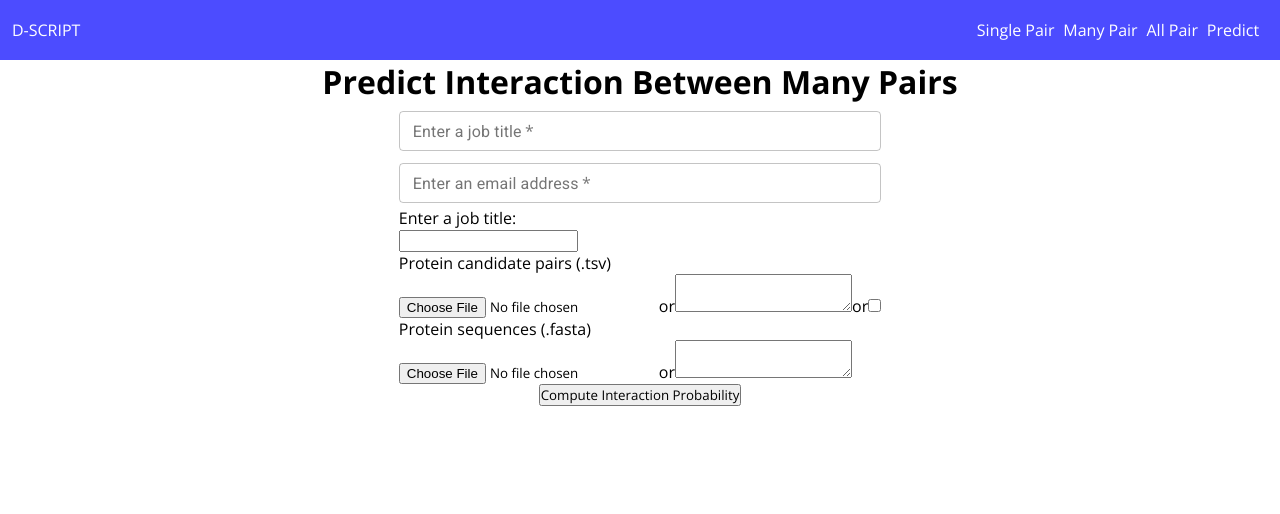
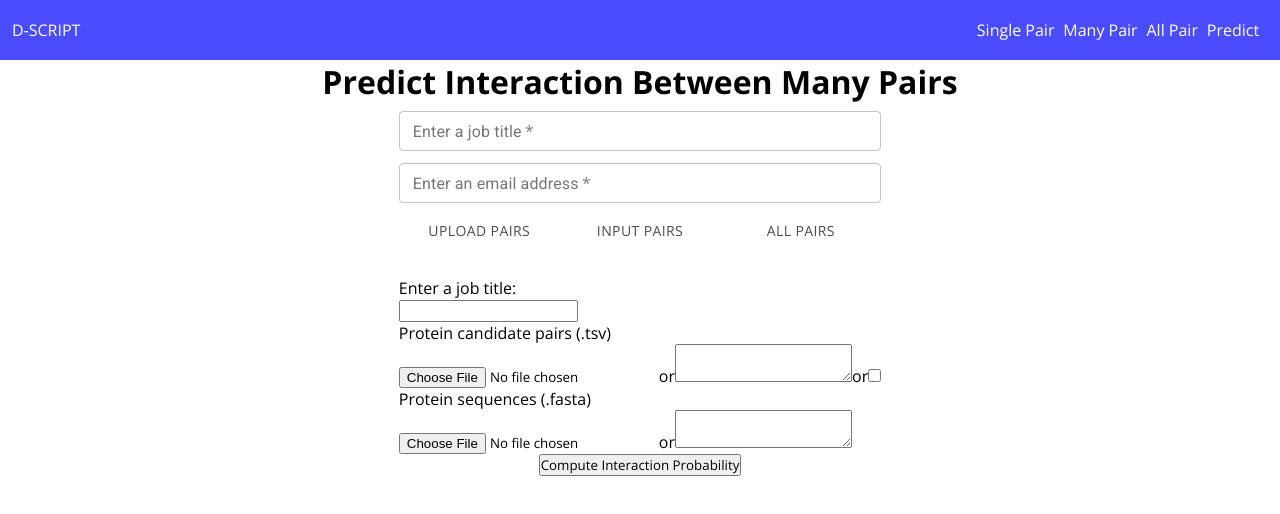
Before and after one commit to samsledje/D-SCRIPT, a React (Create React App) app in the folder web-server/frontend/: page /predict in a window 1280 px wide. Shown: the top 514 px of the page. Built offline with nearby package versions, Linux system fonts and the light colour scheme.

Commit message:
Added PairInput module

```diff
--- a/web-server/frontend/src/components/modules/PredictInput.js
+++ b/web-server/frontend/src/components/modules/PredictInput.js
@@ -1,5 +1,5 @@
 import React from 'react'
-import { TextField } from '@material-ui/core'
+import { TextField, Tabs, Tab } from '@material-ui/core'
 
 export default function PredictInput() {
     return (
@@ -20,6 +20,11 @@ export default function PredictInput() {
                     fullWidth='true'
                     required='true'>
                 </TextField>
+                <Tabs variant='fullWidth'>
+                    <Tab label='Upload pairs'/>
+                    <Tab label='Input pairs'/>
+                    <Tab label='All pairs'/>
+                </Tabs>
                 <br></br>
                 <label>Enter a job title:</label><br></br>
                 <input type="text"></input><br></br>
--- a/web-server/frontend/src/styles.scss
+++ b/web-server/frontend/src/styles.scss
@@ -8,6 +8,7 @@
 @import './components/modules/ManyPair';
 @import './components/modules/AllPair';
 @import './components/modules/PredictInput';
+@import './components/modules/PairInput';
 @import './components/modules/NavBar';
 
 @import url('https://fonts.googleapis.com/css2?family=Open+Sans:ital,wght@0,300;0,400;0,600;0,700;0,800;1,300;1,400;1,600;1,700;1,800&display=swap');
```
Also changed, not shown: web-server/frontend/src/components/modules/PairInput.js (added), web-server/frontend/src/components/modules/_PairInput.scss (added), 1 other file (tests, documents, lock files or other folders).
